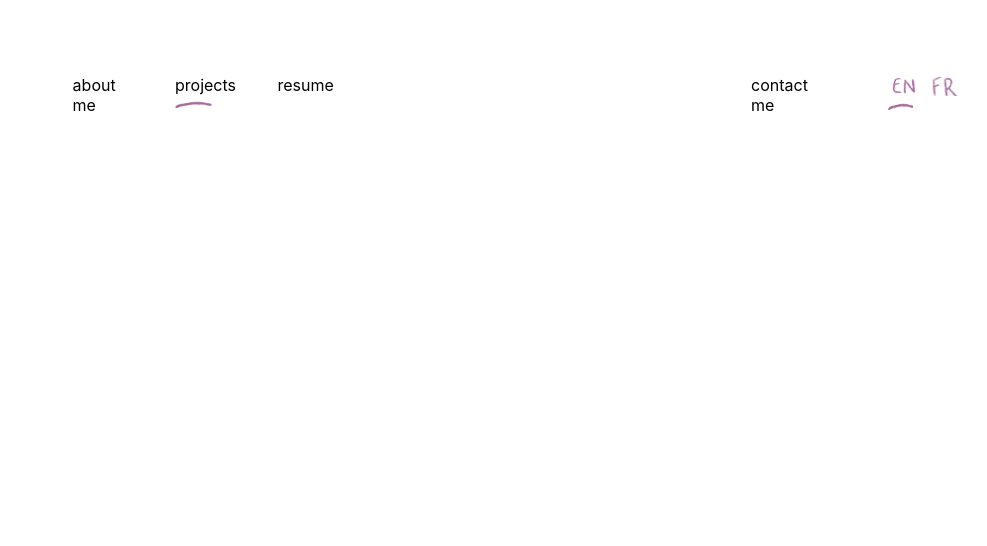
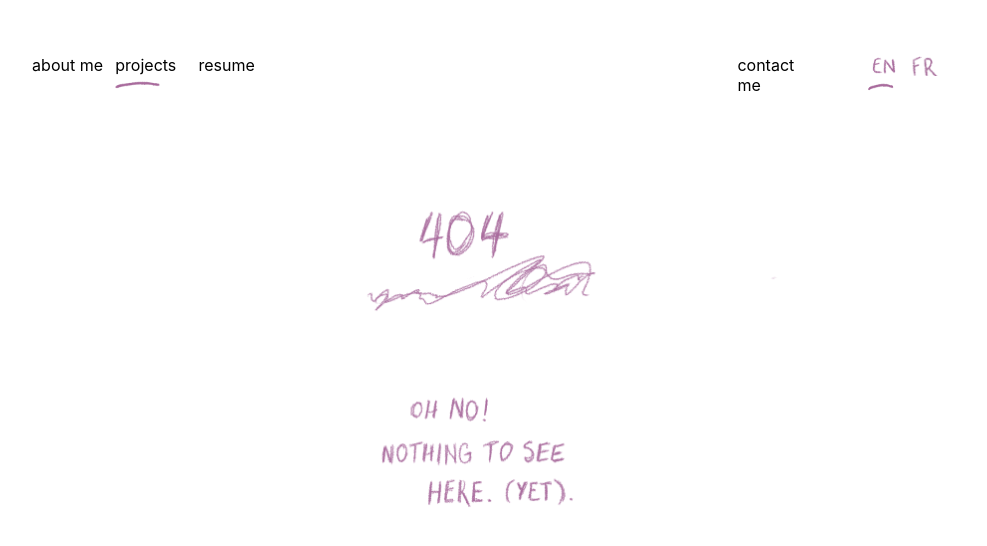
Before and after one commit to stelladeloreyy/personal-website, a React (Create React App) app: page /projects in a window 1280 px wide. Shown: the top 546 px of the page, without its empty margins (165-1152 px from the left). Built offline with nearby package versions, Linux system fonts and the light colour scheme.

Commit message:
Completed empty projects page

```diff
--- a/src/components/NavBar.css
+++ b/src/components/NavBar.css
@@ -2,10 +2,10 @@
     display: flex;
     flex-direction: row;
     justify-content: space-between;
-    margin-left: 20px;
+    margin-left: 4vw;
     margin-right: 20px;
     margin-top: 15px;
-    width: 100%;
+    width: 95%;
     font-family: 'Inter';
 }
 
@@ -14,14 +14,14 @@
     flex-direction: row;
     justify-content: space-between;
     width: 20%;
-    margin-left: 17%;
+    margin-left: 12%;
 }
 
 .active-link {
     display: flex;
     flex-direction: column;
     align-content: center;
-    width: 4vw;
+    width: 6vw;
 }
 
 .active-link img {
@@ -33,7 +33,25 @@
 .active-link.projects img {
     padding-top: 3px;
     height: 1.7vh;
-    width: 3.3vw;
+    width: 4vw;
+}
+
+.active-link.about img {
+    padding-top: 3px;
+    height: 1.7vh;
+    width: 4.8vw;
+}
+
+.active-link.resume img {
+    padding-top: 3px;
+    height: 1.7vh;
+    width: 3.8vw;
+}
+
+.active-link.contact img {
+    padding-top: 3px;
+    height: 1.7vh;
+    width: 6vw;
 }
 
 .header-right {
--- a/src/components/NavBar.jsx
+++ b/src/components/NavBar.jsx
@@ -11,6 +11,7 @@ const Header = ({ section }) => {
     const [aboutHover, setAboutHover] = useState(false);
     const [projectsHover, setProjectsHover] = useState(false);
     const [contactHover, setContactHover] = useState(false);
+    const [resumeHover, setResumeHover] = useState(false);
 
     const [language, setLanguage] = useState("en");
     const [enHover, setEnHover] = useState(false);
@@ -19,7 +20,7 @@ const Header = ({ section }) => {
     return (
         <div className="header-container">
             <div className="header-left">
-                <div className="active-link">
+                <div className="active-link about">
                     <Link
                         to ="/"
                         style={{ fontFamily: 'Inter', color: 'black', textDecoration: 'none' }}
@@ -39,16 +40,19 @@ const Header = ({ section }) => {
                     </Link>
                     {(section==="projects" || projectsHover) && <img src={Underline} alt="underline" />}
                 </div>
-                <div className="active-link">
+                <div className="active-link resume">
                     <Link
                         to ="/resume"
-                        style={{ fontFamily: 'Inter', color: 'black', textDecoration: 'none' }}>
+                        style={{ fontFamily: 'Inter', color: 'black', textDecoration: 'none' }}
+                        onMouseEnter={() => setResumeHover(true)}
+                        onMouseLeave={() => setResumeHover(false)}>
                             resume
                     </Link>
+                    {resumeHover && <img src={Underline} alt="underline" />}
                 </div>
             </div>
             <div className="header-right">
-                <div className="active-link">
+                <div className="active-link contact">
                     <Link
                         to ="/contact-me"
                         style={{ fontFamily: 'Inter', color: 'black', textDecoration: 'none' }}
--- a/src/pages/ContactMe.css
+++ b/src/pages/ContactMe.css
@@ -7,10 +7,11 @@
 }
 
 .header-sticky {
-    position: fixed;
+    position: sticky;
     top: 0;
     width: 100%;
     background-color: white;
-    padding-top: 60px;
-    padding-bottom: 100px;
+    margin-top: 20px;
+    padding-top: 20px;
+    padding-bottom: 20px;
 }
--- a/src/pages/Home.css
+++ b/src/pages/Home.css
@@ -7,24 +7,31 @@
 }
 
 .header-sticky {
-    position: fixed;
+    position: sticky;
     top: 0;
     width: 100%;
     background-color: white;
-    padding-top: 60px;
-    padding-bottom: none !important;
+    margin-top: 20px;
+    padding-top: 20px;
+    padding-bottom: 20px;
 }
 
 /*grid pages section*/
 .page-container {
-    margin-top: 210px;
+    display: flex;
+    justify-content: center;
+    width: 98vw;
+}
+
+.lined-page {
+    margin-top: 80px;
     margin-bottom: 50px;
-    margin-right: 40vh;
-    margin-left: 35vh;
+    padding-right: 15vw;
+    padding-left: 8vw;
     display: flex;
     justify-content: center;
     object-fit: cover;
-    height: 112.5vh;
+    width: 55vw;
     align-items: center;
     background-image: url('../assets/images/ripped-paper.png');
     background-size: cover;
@@ -33,6 +40,7 @@
 .name-sketch {
     height: 100vh;
     padding-left:15%;
+    padding-bottom: 3vh;
 }
 
 .greeting-text {
--- a/src/pages/Home.jsx
+++ b/src/pages/Home.jsx
@@ -12,7 +12,9 @@ const Home = () => {
                 <NavBar section='about' />
             </div>
             <div className="page-container">
-                <img className="name-sketch" src={NameSketch} alt="Stella Delorey"></img>
+                <div className="lined-page">
+                    <img className="name-sketch" src={NameSketch} alt="Stella Delorey"></img>
+                </div>
             </div>
             <div className="greeting-text">
                 <img src={GreetingText} alt="Nice to meet you!"></img>
--- a/src/pages/Projects.css
+++ b/src/pages/Projects.css
@@ -4,13 +4,25 @@
     justify-content: center;
     width: 100%;
     height: 100%;
+    overflow: hidden;
 }
 
 .header-sticky {
-    position: fixed;
+    position: sticky;
     top: 0;
     width: 100%;
     background-color: white;
-    padding-top: 60px;
-    padding-bottom: 100px;
+    margin-top: 20px;
+    padding-top: 20px;
+    padding-bottom: 20px;
+
 }
+
+.projects-empty {
+    display: flex;
+    justify-content: center;
+}
+
+.projects-empty img {
+    width: 70vw;
+}
--- a/src/pages/Projects.jsx
+++ b/src/pages/Projects.jsx
@@ -2,6 +2,7 @@ import React from "react";
 
 import './Projects.css';
 import NavBar from '../components/NavBar'
+import ProjectsEmpty from '../assets/images/projects-empty.png';
 
 const Projects = () => {
     return (
@@ -9,7 +10,9 @@ const Projects = () => {
             <div className="header-sticky">
                 <NavBar section='projects' />
             </div>
-            <h1>Projects</h1>
+            <div className="projects-empty">
+                <img src={ProjectsEmpty} alt="Nothing to see here (yet)" />
+            </div>
         </div>
     );
 };
```
Also changed, not shown: src/assets/images/name-sketch.png, src/assets/images/projects-empty.png (added).
